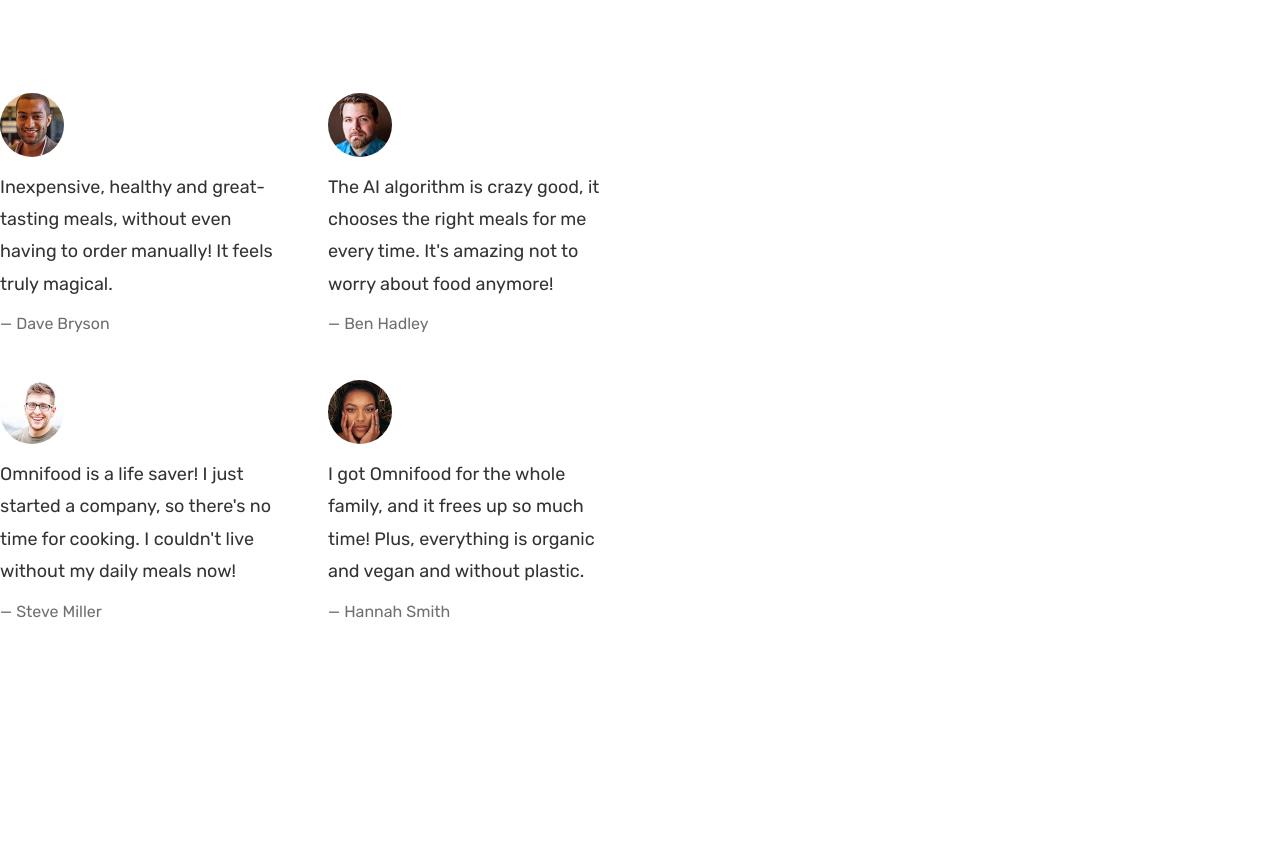
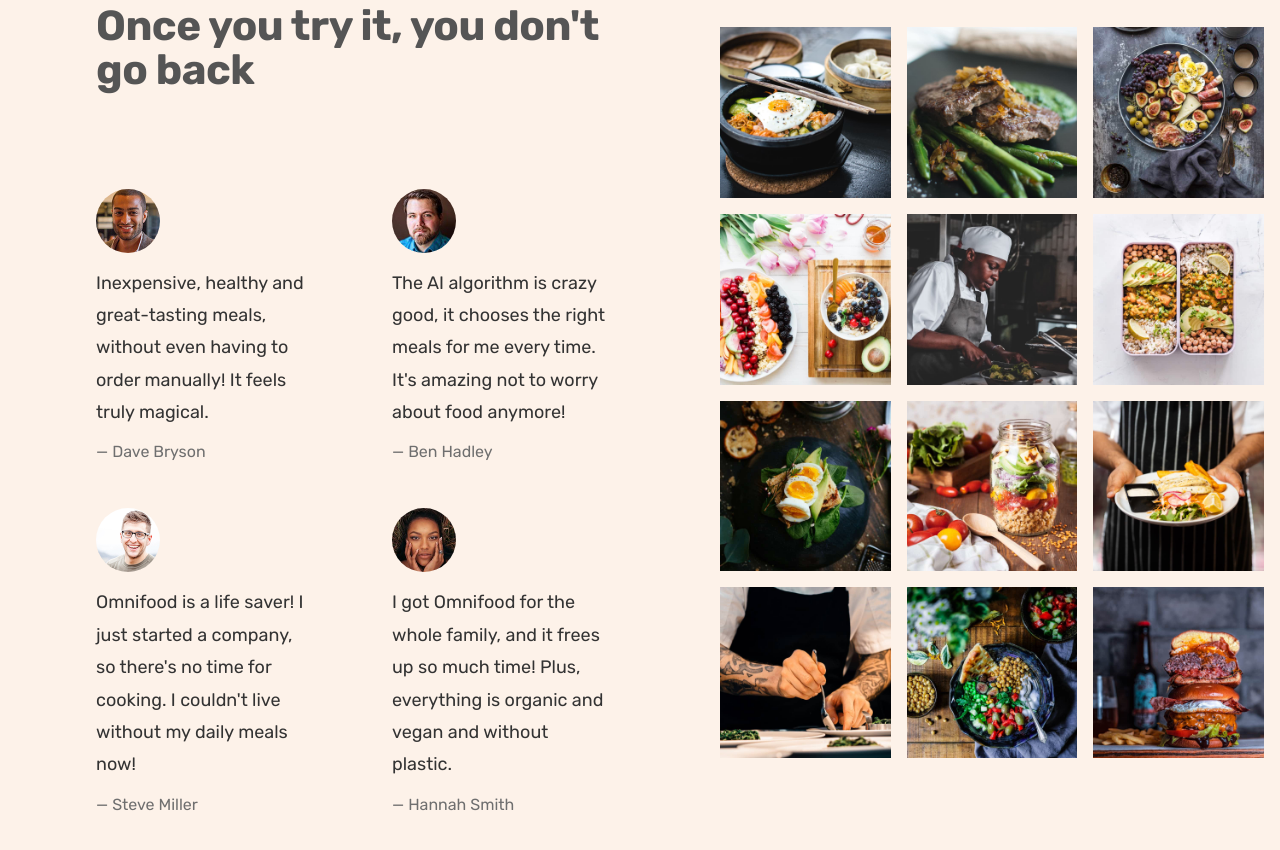
Before and after one commit to HTMLCSS-GodMode/omnifood-site, a plain HTML site: page index.html in a window 1280 px wide. Shown: the part 3667-4517 px from the top of the page. Before the commit the page ends 4288 px from the top, so only its background shows below. Drawn offline with nearby package versions, Linux system fonts and the light colour scheme.

Commit message:
v7: improve testimonial section & add gallery

```diff
--- a/css/style.css
+++ b/css/style.css
@@ -29,6 +29,7 @@ Paragraph default : 1.6
 - Shades : #cf711f
 - Accents :
 - Greys : #555 #333;
+#6f6f6f: lightest grey allowed;
 
 #51cf66;
 #94d82d;
@@ -385,10 +386,22 @@ body {
 /* \TESTIMONIALS SECTION*/
 /***************************/
 
+.section-testimonial {
+  background-color: #fdf2e9;
+  display: grid;
+  grid-template-columns: 55fr 45fr;
+  align-items: center;
+}
+
+.testimonials-container {
+  padding: 9.6rem;
+}
+
 .testimonials {
   display: grid;
   grid-template-columns: 1fr 1fr;
-  gap: 4.8rem;
+  row-gap: 4.8rem;
+  column-gap: 8rem;
 }
 
 .testimonial-img {
@@ -406,3 +419,24 @@ body {
   font-size: 1.6rem;
   color: #6f6f6f;
 }
+
+.gallery {
+  display: grid;
+  grid-template-columns: repeat(3, 1fr);
+  gap: 1.6rem;
+  padding: 1.6rem;
+}
+
+.gallery-item {
+  overflow: hidden;
+}
+
+.gallery-item img {
+  display: block;
+  width: 100%;
+  transition: all 0.4s;
+}
+
+.gallery-item img:hover {
+  transform: scale(1.1);
+}
--- a/index.html
+++ b/index.html
@@ -281,7 +281,7 @@
         </div>
       </section>
 
-      <section class="section-testimonial grid grid--2-cols">
+      <section class="section-testimonial">
         <div class="testimonials-container">
           <span class="subheading">Testimonials</span>
           <h2 class="heading-secondary">Once you try it, you don't go back</h2>
@@ -340,7 +340,80 @@
             </figure>
           </div>
         </div>
-        <div class="gallery">gallery</div>
+        <div class="gallery">
+          <figure class="gallery-item">
+            <img
+              src="img/gallery/gallery-1.jpg"
+              alt="Photo of beautifully arranged food"
+            />
+          </figure>
+          <figure class="gallery-item">
+            <img
+              src="img/gallery/gallery-2.jpg"
+              alt="Photo of beautifully arranged food"
+            />
+          </figure>
+          <figure class="gallery-item">
+            <img
+              src="img/gallery/gallery-3.jpg"
+              alt="Photo of beautifully arranged food"
+            />
+          </figure>
+          <figure class="gallery-item">
+            <img
+              src="img/gallery/gallery-4.jpg"
+              alt="Photo of beautifully arranged food"
+            />
+          </figure>
+          <figure class="gallery-item">
+            <img
+              src="img/gallery/gallery-5.jpg"
+              alt="Photo of beautifully arranged food"
+            />
+          </figure>
+          <figure class="gallery-item">
+            <img
+              src="img/gallery/gallery-6.jpg"
+              alt="Photo of beautifully arranged food"
+            />
+          </figure>
+          <figure class="gallery-item">
+            <img
+              src="img/gallery/gallery-7.jpg"
+              alt="Photo of beautifully arranged food"
+            />
+          </figure>
+          <figure class="gallery-item">
+            <img
+              src="img/gallery/gallery-8.jpg"
+              alt="Photo of beautifully arranged food"
+            />
+          </figure>
+          <figure class="gallery-item">
+            <img
+              src="img/gallery/gallery-9.jpg"
+              alt="Photo of beautifully arranged food"
+            />
+          </figure>
+          <figure class="gallery-item">
+            <img
+              src="img/gallery/gallery-10.jpg"
+              alt="Photo of beautifully arranged food"
+            />
+          </figure>
+          <figure class="gallery-item">
+            <img
+              src="img/gallery/gallery-11.jpg"
+              alt="Photo of beautifully arranged food"
+            />
+          </figure>
+          <figure class="gallery-item">
+            <img
+              src="img/gallery/gallery-12.jpg"
+              alt="Photo of beautifully arranged food"
+            />
+          </figure>
+        </div>
       </section>
     </main>
   </body>
```
